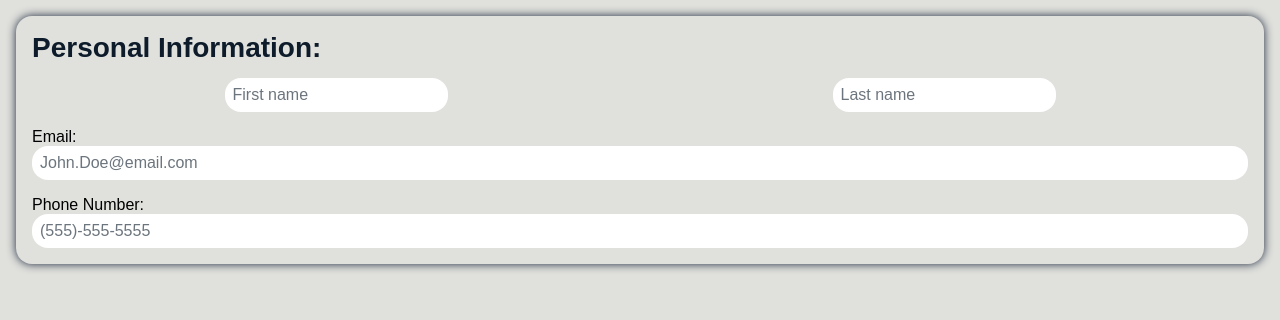
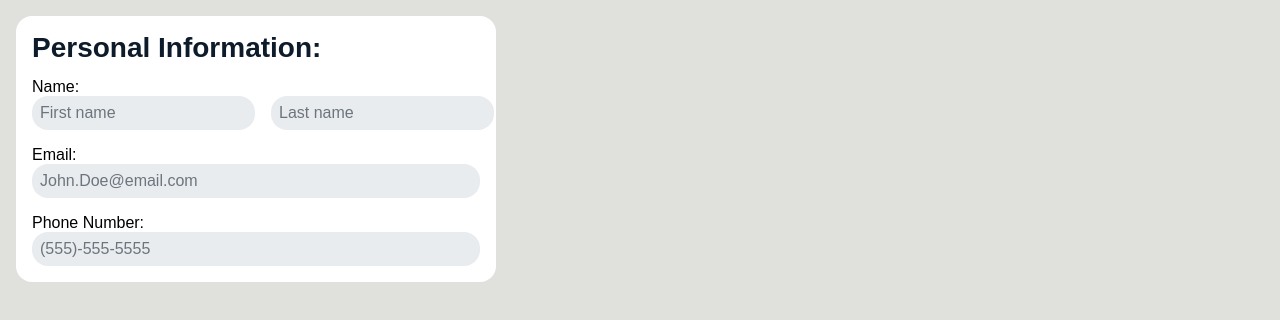
Before and after one commit to claytonm17/CV-app, a React (Vite) app: page / in a window 1280 px wide. Shown: the top 320 px of the page. Built offline with nearby package versions, Linux system fonts and the light colour scheme.

Commit message:
Clean up form styling and layout;

```diff
--- a/src/personalInformationForm.jsx
+++ b/src/personalInformationForm.jsx
@@ -6,6 +6,10 @@ function personalInformationForm() {
     <div className='personalInformationForm'>
       <h2>Personal Information:</h2>
       <form action="GET">
+        <div className="row">
+          <label htmlFor="firstName">
+            Name:
+          </label>
           <div className="nameRow">
             <input
               type="text"
@@ -21,6 +25,7 @@ function personalInformationForm() {
               minLength={2}
               maxLength={20}
             />
+          </div>
         </div>
         <div className="row">
           <label htmlFor="email">
--- a/src/styles/personalInformationForm.css
+++ b/src/styles/personalInformationForm.css
@@ -1,5 +1,6 @@
 :root {
     --white: #FFFFFF;
+    --light-gray: #e9ecef;
     --gray: #E0E1DD;
     --dark-gray: #6c757d;
     --light-blue: #778DA9;
@@ -9,11 +10,12 @@
 }
 
 .personalInformationForm {
-    background-color: var(--gray);
+    background-color: var(--white);
     margin: 1em;
     padding: 1em;
     border-radius: 1em;
-    box-shadow: 0 0 10px var(--dark-blue);
+    /*box-shadow: 0 0 10px var(--dark-blue);*/
+    max-width: 28em;
 }
 
 .personalInformationForm h2 {
@@ -31,7 +33,7 @@
 
 .nameRow {
     display: flex;
-    justify-content: space-around;
+    gap: 1em;
 
 }
 
@@ -45,7 +47,8 @@
     font-size: 16px;
     border-radius: 1em;
     border: none;
-    background-color: var(--white);
+    background-color: var(--light-gray);
+    flex: 1;
 }
 
 .row input {
@@ -53,7 +56,7 @@
     font-size: 16px;
     border-radius: 1em;
     border: none;
-    background-color: var(--white);
+    background-color: var(--light-gray);
 }
 
 input::placeholder {
```
Lines whose indentation alone changed are shown as unchanged.
